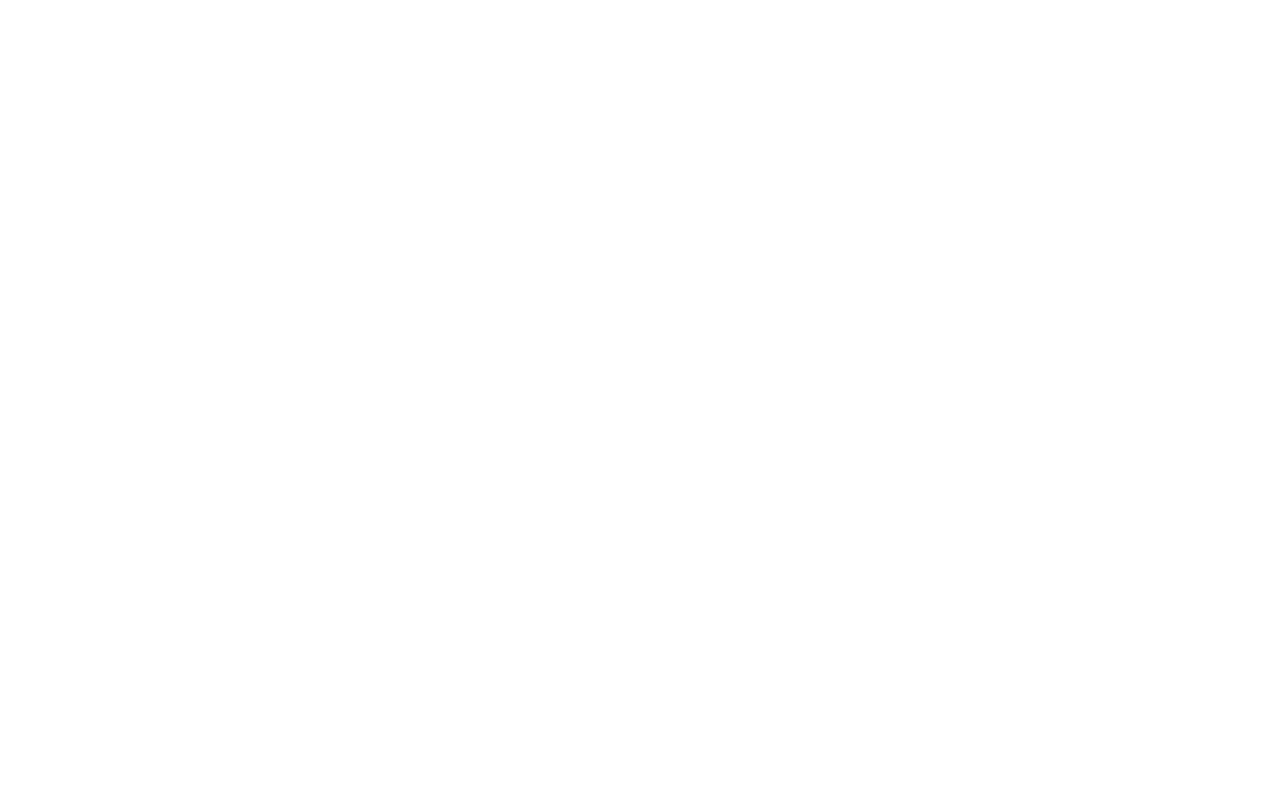
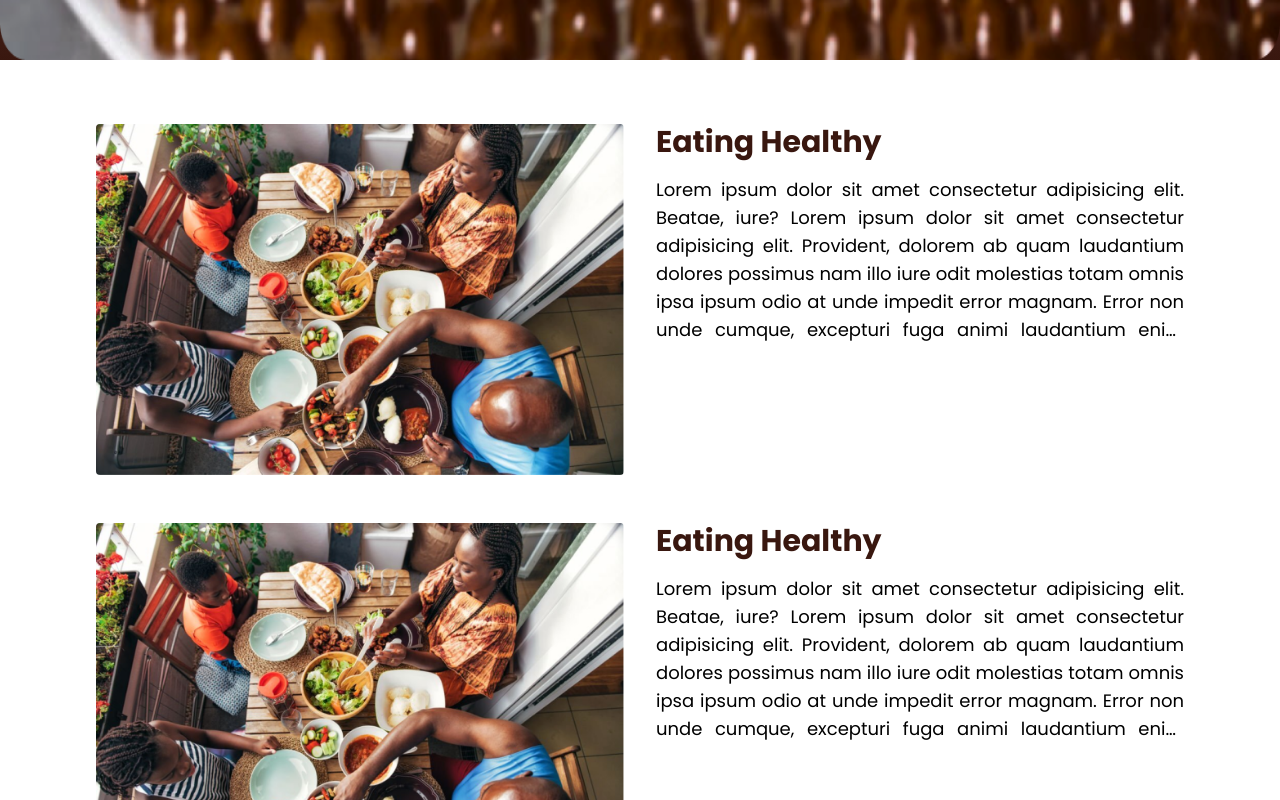
Before and after one commit to solex55/chocboy, a React (Create React App) app: page /blog in a window 1280 px wide. Before the commit this address had no page. Shown: the part 740-1540 px from the top of the page. Before the commit the page ends 800 px from the top, so only its background shows below. Built offline with nearby package versions, Linux system fonts and the light colour scheme.

Commit message:
Feat: Update blog page

```diff
--- a/src/App.js
+++ b/src/App.js
@@ -4,6 +4,7 @@
 import Products from './pages/Product';
 import Chocparty from './pages/Chocparty';
 import Shop from './pages/Shop';
+import Blog from './pages/Blog';
 import {Routes, Route, BrowserRouter } from 'react-router-dom'
 
 function App() {
@@ -16,6 +17,7 @@
           <Route path="/products" element={<Products />} />
           <Route path="/chocparty" element={<Chocparty />} />
           <Route path="/shop" element={<Shop />} />
+          <Route path="/blog" element={<Blog />} />
         </Routes>
       </BrowserRouter>
     </>
--- /dev/null
+++ b/src/components/BLOGDATA.json
@@ -0,0 +1,32 @@
+[
+    {
+        "id" : 1,
+        "title" : "Eating Healthy",
+        "body" : "Lorem ipsum dolor sit amet consectetur adipisicing elit. Beatae, iure? Lorem ipsum dolor sit amet consectetur adipisicing elit. Provident, dolorem ab quam laudantium dolores possimus nam illo iure odit molestias totam omnis ipsa ipsum odio at unde impedit error magnam.        Error non unde cumque, excepturi fuga animi laudantium enim praesentium odio ad? Rerum illo delectus in ut. Ipsum, cumque, harum neque aliquam, magni fugiat distinctio rem odio veritatis veniam voluptatum. Nemo tenetur similique magni ad, recusandae assumenda magnam repellendus quam error quis amet corporis laudantium, dolores quia reiciendis temporibus esse? Aut odio nihil totam itaque veritatis sequi eveniet aspernatur reprehenderit.        Hic earum ad error voluptatem asperiores maxime iure praesentium eveniet repellat sequi. Ipsum, sed. Dolores natus quasi repudiandae consequatur libero maiores. Hic ipsa asperiores beatae nihil, ratione eos! Minus, aliquid.",
+        "pic" : "./images/blogpic.png"
+    },
+    {
+        "id" : 2,
+        "title" : "Eating Healthy",
+        "body" : "Lorem ipsum dolor sit amet consectetur adipisicing elit. Beatae, iure? Lorem ipsum dolor sit amet consectetur adipisicing elit. Provident, dolorem ab quam laudantium dolores possimus nam illo iure odit molestias totam omnis ipsa ipsum odio at unde impedit error magnam.        Error non unde cumque, excepturi fuga animi laudantium enim praesentium odio ad? Rerum illo delectus in ut. Ipsum, cumque, harum neque aliquam, magni fugiat distinctio rem odio veritatis veniam voluptatum. Nemo tenetur similique magni ad, recusandae assumenda magnam repellendus quam error quis amet corporis laudantium, dolores quia reiciendis temporibus esse? Aut odio nihil totam itaque veritatis sequi eveniet aspernatur reprehenderit.        Hic earum ad error voluptatem asperiores maxime iure praesentium eveniet repellat sequi. Ipsum, sed. Dolores natus quasi repudiandae consequatur libero maiores. Hic ipsa asperiores beatae nihil, ratione eos! Minus, aliquid.",
+        "pic" : "./images/blogpic.png"
+    },
+    {
+        "id" : 3,
+        "title" : "Eating Healthy",
+        "body" : "Lorem ipsum dolor sit amet consectetur adipisicing elit. Beatae, iure? Lorem ipsum dolor sit amet consectetur adipisicing elit. Provident, dolorem ab quam laudantium dolores possimus nam illo iure odit molestias totam omnis ipsa ipsum odio at unde impedit error magnam.        Error non unde cumque, excepturi fuga animi laudantium enim praesentium odio ad? Rerum illo delectus in ut. Ipsum, cumque, harum neque aliquam, magni fugiat distinctio rem odio veritatis veniam voluptatum. Nemo tenetur similique magni ad, recusandae assumenda magnam repellendus quam error quis amet corporis laudantium, dolores quia reiciendis temporibus esse? Aut odio nihil totam itaque veritatis sequi eveniet aspernatur reprehenderit.        Hic earum ad error voluptatem asperiores maxime iure praesentium eveniet repellat sequi. Ipsum, sed. Dolores natus quasi repudiandae consequatur libero maiores. Hic ipsa asperiores beatae nihil, ratione eos! Minus, aliquid.",
+        "pic" : "./images/blogpic.png"
+    },
+    {
+        "id" : 4,
+        "title" : "Eating Healthy",
+        "body" : "Lorem ipsum dolor sit amet consectetur adipisicing elit. Beatae, iure? Lorem ipsum dolor sit amet consectetur adipisicing elit. Provident, dolorem ab quam laudantium dolores possimus nam illo iure odit molestias totam omnis ipsa ipsum odio at unde impedit error magnam.        Error non unde cumque, excepturi fuga animi laudantium enim praesentium odio ad? Rerum illo delectus in ut. Ipsum, cumque, harum neque aliquam, magni fugiat distinctio rem odio veritatis veniam voluptatum. Nemo tenetur similique magni ad, recusandae assumenda magnam repellendus quam error quis amet corporis laudantium, dolores quia reiciendis temporibus esse? Aut odio nihil totam itaque veritatis sequi eveniet aspernatur reprehenderit.        Hic earum ad error voluptatem asperiores maxime iure praesentium eveniet repellat sequi. Ipsum, sed. Dolores natus quasi repudiandae consequatur libero maiores. Hic ipsa asperiores beatae nihil, ratione eos! Minus, aliquid.",
+        "pic" : "./images/blogpic.png"
+    },
+    {
+        "id" : 5,
+        "title" : "Eating Healthy",
+        "body" : "Lorem ipsum dolor sit amet consectetur adipisicing elit. Beatae, iure? Lorem ipsum dolor sit amet consectetur adipisicing elit. Provident, dolorem ab quam laudantium dolores possimus nam illo iure odit molestias totam omnis ipsa ipsum odio at unde impedit error magnam.        Error non unde cumque, excepturi fuga animi laudantium enim praesentium odio ad? Rerum illo delectus in ut. Ipsum, cumque, harum neque aliquam, magni fugiat distinctio rem odio veritatis veniam voluptatum. Nemo tenetur similique magni ad, recusandae assumenda magnam repellendus quam error quis amet corporis laudantium, dolores quia reiciendis temporibus esse? Aut odio nihil totam itaque veritatis sequi eveniet aspernatur reprehenderit.        Hic earum ad error voluptatem asperiores maxime iure praesentium eveniet repellat sequi. Ipsum, sed. Dolores natus quasi repudiandae consequatur libero maiores. Hic ipsa asperiores beatae nihil, ratione eos! Minus, aliquid.",
+        "pic" : "./images/blogpic.png"
+    }
+]
--- /dev/null
+++ b/src/components/blog/Blogarticle.jsx
@@ -0,0 +1,27 @@
+import React from 'react'
+import BLOGDATAS from '../BLOGDATA.json'
+import './blogarticle.css'
+
+const Blogarticle = () => {
+  return (
+    <div className='mx-4 lg:mx-24 gap-12 py-16 '>
+          {BLOGDATAS && BLOGDATAS.map((blogdata) => (
+            <div className='flex h-56 md:h-full gap-4 lg:gap-8 mb-12' id={blogdata.id}>
+              <div className='w-full lg:w-1/2 h-full lg:h-full '>
+                <img src={blogdata.pic} alt="" className='w-full rounded h-full'/>
+              </div>
+              <div className='flex flex-col w-full lg:w-1/2'>
+                <h3 className='mb-3 lg:mb-4 text-xl lg:text-3xl text-main font-bold'>{blogdata.title}</h3>
+                <p className='text-left lg:text-justify truncator text-lg'>{blogdata.body}  </p>
+              </div>
+            </div>
+          ))}
+
+          <div>
+            <button className='bg-sec flex rounded mx-auto content-center text-main py-4 px-4 items-center justify-center border hover:border-bg-main shadow-md'>See More</button>
+          </div>
+    </div>
+  )
+}
+
+export default Blogarticle
--- /dev/null
+++ b/src/components/blog/blogarticle.css
@@ -0,0 +1,7 @@
+.truncator {
+    overflow: hidden;
+    text-overflow: ellipsis;
+    display: -webkit-box;
+    -webkit-line-clamp: 6;
+    -webkit-box-orient: vertical;
+}
--- a/src/components/catalogue/Catalogue.jsx
+++ b/src/components/catalogue/Catalogue.jsx
@@ -1,5 +1,5 @@
 import React from 'react'
- import CATALOGUEDATA from '../SHOP_DATA.json'
+import CATALOGUEDATA from '../SHOP_DATA.json'
  import shoplogo from '../../assets/shop.png'
 
 function Catalogue() {
@@ -15,8 +15,8 @@
                         </div>
                         <div className=' flex justify-between items-center w-full '>
                             <p className='font-bold text-xl'>{cat.price}</p>
-                            {cat.state === true && (<button className='px-8 py-4 text-center text-main bg-yellow-200 rounded-3xl'>Custom order</button>)}
-                            <button className='flex gap-2 px-8 py-4 text-center text-main bg-sec rounded-xl text-lg font-bold'>Add To Cat <img src={shoplogo} alt="shoplogo"  /> </button>
+                            {cat.state === true && (<button className='px-4 py-4 text-center text-main bg-yellow-200 rounded-3xl'>Custom order</button>)}
+                            <button className='flex gap-2 px-4 lg:px-8 py-4 text-center text-main bg-sec rounded-xl text-lg font-bold'>Add To Cat <img src={shoplogo} alt="shoplogo"  /> </button>
                         </div>
                     </div>
             ))}
--- a/src/components/herosection/Hero.jsx
+++ b/src/components/herosection/Hero.jsx
@@ -1,4 +1,5 @@
 import React from 'react'
+import { Link } from 'react-router-dom'
 import Heroimg from '../../assets/navbar-img.png';
 import Heromain from '../../assets/heromain.jpg';
 import Nav from '../nav/Nav'
@@ -18,7 +19,9 @@
             <div className='flex flex-col gap-4 w-full xl:w-3/5'>
                   <h1 className='text-3xl lg:text-4xl mb-4'>Bringing <span className='text-6xl lg:text-6xl font-bold'>smiles</span> with the taste of <span className='text-6xl lg:text-6xl font-bold'>premium chocolate</span></h1>
                 <div className='w-full hero'>
-                  <input type="submit" value="Shop Now" className='bg-main text-sec inline-flex -center justify-center px-12 py-3 text-base font-bold text-center focus:ring-4 focus:ring-red-800 rounded-lg cursor-pointer '/>
+                  <Link to="/shop">
+                    <input type="submit" value="Shop Now" className='bg-main text-sec inline-flex -center justify-center px-12 py-3 text-base font-bold text-center focus:ring-4 focus:ring-red-800 rounded-lg cursor-pointer '/>
+                  </Link>
                 </div>
             </div>
             <div className='w-full xl:w-2/5'>
--- a/src/components/nav/Nav.jsx
+++ b/src/components/nav/Nav.jsx
@@ -46,7 +46,7 @@
                     <Link className='lg:px-4 py-2 flex items-center text-2xl uppercase font-bold leading-snug text-main hover:opacity-75' to="/products">Products</Link>
                 </li>
                 <li className="nav-item">
-                    <Link className='lg:px-4 py-2 flex items-center text-2xl uppercase font-bold leading-snug text-main hover:opacity-75' to="/">Blog</Link>
+                    <Link className='lg:px-4 py-2 flex items-center text-2xl uppercase font-bold leading-snug text-main hover:opacity-75' to="/blog">Blog</Link>
                 </li>
                 <li className="nav-item">
                     <Link className='lg:px-4 py-2 flex items-center text-2xl uppercase font-bold leading-snug text-main hover:opacity-75' to="/">Contact</Link>
--- /dev/null
+++ b/src/pages/Blog.jsx
@@ -0,0 +1,16 @@
+import React from 'react'
+import Header from '../components/header/Header'
+import Footer from '../components/footer/Footer'
+import Blogarticle from '../components/blog/Blogarticle'
+
+function Blog() {
+  return (
+    <div>
+       <Header heroText="Blog"  />
+        <Blogarticle />
+       <Footer />
+    </div>
+  )
+}
+
+export default Blog
```
Also changed, not shown: public/images/blogpic.png (added).
